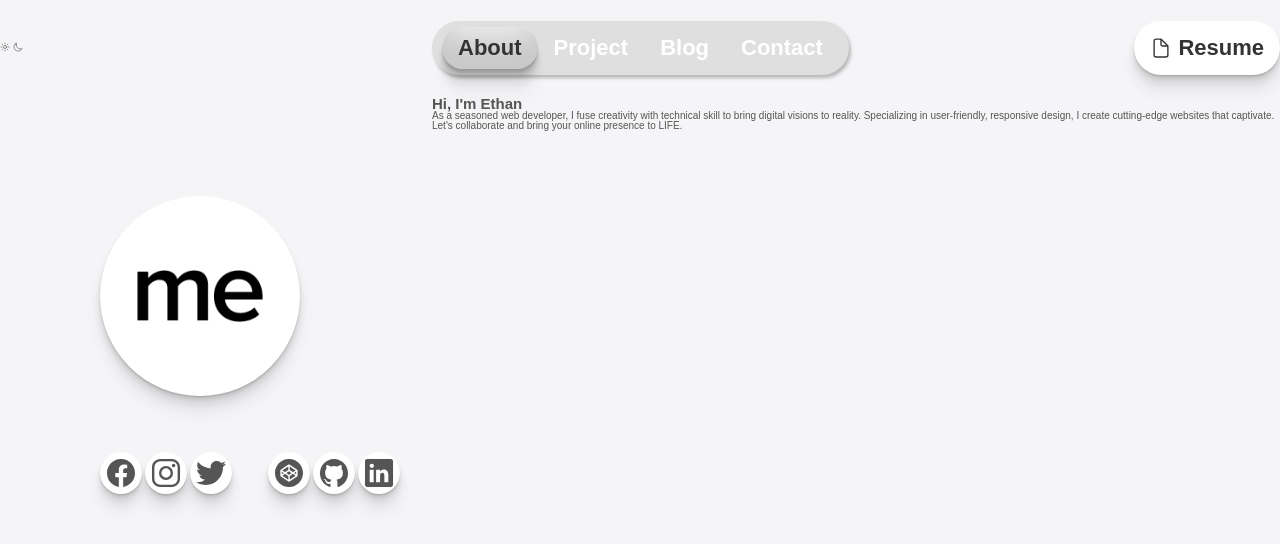
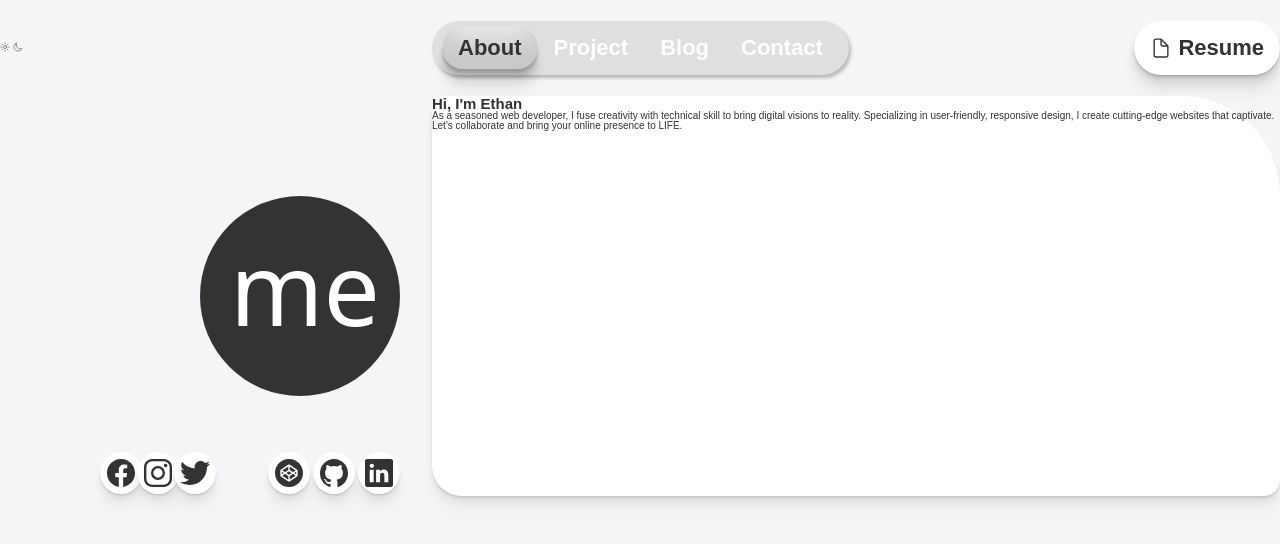
Before and after one commit to dev-ethanjohn/me, a plain HTML site: page index.html in a window 1280 px wide. Drawn offline with nearby package versions, Linux system fonts and the light colour scheme; a web font is replaced by a local one.

Commit message:
Create the hero section structure

```diff
--- a/index.html
+++ b/index.html
@@ -24,7 +24,7 @@
 
   <body>
     <!-- HEADER START -->
-    <header class="header grid-container--primary">
+    <header class="header grid-container--primary center">
       <div class="toggle-container">
         <div class="switch">
           <div class="toggle">
@@ -57,16 +57,32 @@
 
     <!-- MAIN START -->
     <main>
-      <section class="hero grid-container--primary">
+      <section class="hero grid-container--primary center">
         <div class="profile-media">
           <figure class="image-container">
-            <img src="./images/me-logo.png" alt="" class="logo" />
+            <svg
+              class="logo"
+              width="200"
+              height="200"
+              xmlns="http://www.w3.org/2000/svg"
+            >
+              <text x="30" y="130" font-size="100" fill="#fff">me</text>
+            </svg>
           </figure>
           <figure class="socials-container">
             <div class="socials-media">
-              <ion-icon name="logo-facebook" class="socials-icon"></ion-icon>
-              <ion-icon name="logo-instagram" class="socials-icon"></ion-icon>
-              <ion-icon name="logo-twitter" class="socials-icon"></ion-icon>
+              <ion-icon
+                name="logo-facebook"
+                class="socials-icon icon-tight icon-dark"
+              ></ion-icon>
+              <ion-icon
+                name="logo-instagram"
+                class="socials-icon icon-tight icon-dark"
+              ></ion-icon>
+              <ion-icon
+                name="logo-twitter"
+                class="socials-icon icon-tight icon-dark"
+              ></ion-icon>
             </div>
             <div class="socials-work">
               <ion-icon name="logo-codepen" class="socials-icon"></ion-icon>
--- a/styles/general.css
+++ b/styles/general.css
@@ -62,3 +62,8 @@ body {
   grid-template-columns: minmax(0, 40rem) minmax(0, 103.2rem);
   column-gap: 3.2rem;
 }
+
+.center {
+  max-width: 146.4rem;
+  margin: 0 auto;
+}
--- a/styles/styles.css
+++ b/styles/styles.css
@@ -7,8 +7,8 @@
   align-items: center;
   height: 9.6rem;
 
-  max-width: 146.4rem;
-  margin: 0 auto;
+  /* max-width: 146.4rem;
+  margin: 0 auto; */
   /* background-color: red; */
 }
 
@@ -71,7 +71,6 @@
 /*02 HERO SECTION */
 /* ---------------------- */
 .hero {
-  /* background-color: #333; */
   height: 40rem;
 }
 .profile-media {
@@ -80,33 +79,24 @@
   grid-template-rows: repeat(4, 10rem);
 }
 
-/* .profile-media {
-  display: flex;
-  height: 30rem;
-} */
-
-/* .image-container {
-  background-color: #fff;
-} */
-
 .logo {
   display: inline-block;
   width: 20rem;
   height: 20rem;
-  background-color: #fff;
+  background-color: #333;
   border-radius: 10rem;
-  box-shadow: rgba(0, 0, 0, 0.07) 0px 1px 1px, rgba(0, 0, 0, 0.07) 0px 2px 2px,
-    rgba(0, 0, 0, 0.07) 0px 4px 4px, rgba(0, 0, 0, 0.07) 0px 8px 8px,
-    rgba(0, 0, 0, 0.07) 0px 16px 16px;
+
+  font-family: system-ui, -apple-system, BlinkMacSystemFont, 'Segoe UI', Roboto,
+    Oxygen, Ubuntu, Cantarell, 'Open Sans', 'Helvetica Neue', sans-serif;
+  font-weight: 500;
 }
 
 .image-container {
-  grid-column: 2 /4;
+  grid-column: 3 /4;
   grid-row: 2 /4;
 }
 
 .socials-container {
-  /* background-color: wheat; */
   grid-column: 2 /5;
   grid-row: 4 /5;
 
@@ -121,7 +111,28 @@
   background-color: #fff;
   padding: 0.5rem;
   border-radius: 5rem;
-  box-shadow: rgba(0, 0, 0, 0.07) 0px 1px 1px, rgba(0, 0, 0, 0.07) 0px 2px 2px,
-    rgba(0, 0, 0, 0.07) 0px 4px 4px, rgba(0, 0, 0, 0.07) 0px 8px 8px,
-    rgba(0, 0, 0, 0.07) 0px 16px 16px;
+  box-shadow: rgba(0, 0, 0, 0.035) 0px 1px 1px, rgba(0, 0, 0, 0.07) 0px 2px 2px,
+    rgba(0, 0, 0, 0.035) 0px 4px 4px, rgba(0, 0, 0, 0.035) 0px 8px 8px,
+    rgba(0, 0, 0, 0.035) 0px 16px 16px;
+  color: #333;
 }
+
+.icon-tight {
+  margin-right: -0.8rem;
+}
+
+.icon-dark {
+  /* background-color: #414141; */
+  color: #333;
+}
+
+.intro {
+  background-color: #fff;
+  height: 40rem;
+  max-width: 103.2rem;
+  box-shadow: rgba(0, 0, 0, 0.035) 0px 1px 1px, rgba(0, 0, 0, 0.07) 0px 2px 2px,
+    rgba(0, 0, 0, 0.035) 0px 4px 4px, rgba(0, 0, 0, 0.035) 0px 8px 8px,
+    rgba(0, 0, 0, 0.035) 0px 16px 16px;
+  color: #333;
+  border-radius: 1.6rem 9.8rem 1.6rem 3rem;
+}
```
